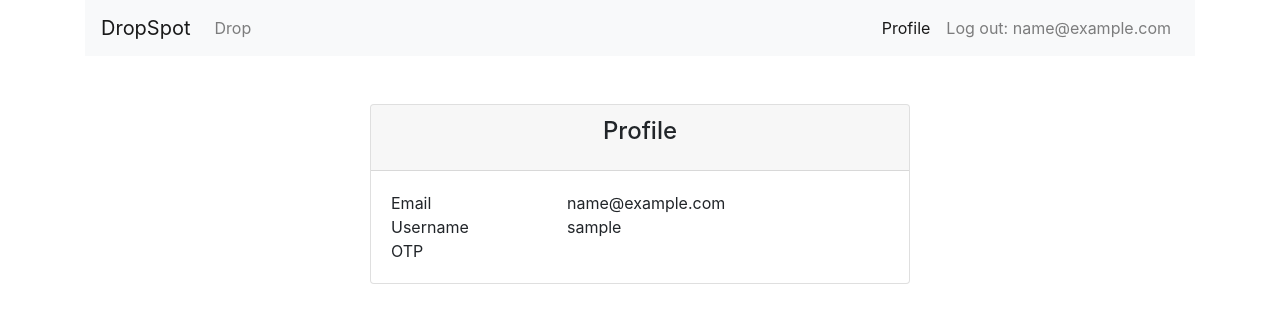
After one commit to LiquidLemon/dropspot, a Flask app: page /profile in a window 1280 px wide. The commit adds this page. Shown: the top 323 px of the page. Run offline with Flask 2, Linux system fonts and the light colour scheme; the visitor is signed in with stand-in values (Sample User, id 1); data comes from the database, SQL or seed files in the repository; some libraries are stand-ins or nearby versions.

```diff
--- a/dropspot/__init__.py
+++ b/dropspot/__init__.py
@@ -1,7 +1,7 @@
 from pathlib import Path
 from flask import Flask
 from flask_sqlalchemy import SQLAlchemy
-from dropspot import auth, drop
+from dropspot import auth, drop, profile
 
 
 def create_app():
@@ -9,6 +9,7 @@ def create_app():
     app.config.from_pyfile("../config.py", silent=True)
     app.register_blueprint(auth.bp)
     app.register_blueprint(drop.bp)
+    app.register_blueprint(profile.bp)
 
     from dropspot.models import db
 
--- a/dropspot/models.py
+++ b/dropspot/models.py
@@ -6,8 +6,10 @@ db = SQLAlchemy()
 
 class User(db.Model):
     id = db.Column(db.Integer, primary_key=True)
+    username = db.Column(db.String(40), index=True, nullable=False)
     email = db.Column(db.String(120), index=True, unique=True, nullable=False)
     password_hash = db.Column(db.String(120), nullable=False)
+    otp_secret = db.Column(db.String(20))
 
     def __repr__(self):
         return "<User {}>".format(self.email)
--- /dev/null
+++ b/dropspot/profile.py
@@ -0,0 +1,25 @@
+from flask import Blueprint, render_template, session
+from flask import current_app as app
+import pyotp
+from dropspot.models import db, User
+
+bp = Blueprint("profile", __name__)
+
+
+@bp.route("/profile")
+def profile():
+    user_id = session.get("user_id")
+    if user_id is None:
+        return redirect("/login")
+
+    user = User.query.get(user_id)
+    otp_secret = user.otp_secret
+
+    totp = pyotp.TOTP(otp_secret)
+    otp_uri = pyotp.totp.TOTP(otp_secret) \
+               .provisioning_uri("drop@spot.com", issuer_name="Drop Spot")
+
+    return render_template("profile.html",
+                           user_email=session.get('user_email'),
+                           otp_uri=otp_uri,
+                           user=user)
--- /dev/null
+++ b/dropspot/static/generateOtpQrcode.js
@@ -0,0 +1,5 @@
+let qr = qrcode(0, "L");
+let url = document.getElementById("noscript-qr-url").innerHTML;
+qr.addData(url);
+qr.make();
+document.getElementById("qr-placeholder").innerHTML = qr.createImgTag(5);
--- a/dropspot/static/updateFileLabel.js
+++ b/dropspot/static/updateFileLabel.js
@@ -1,4 +1,4 @@
 function updateFileLabel(files) {
-  let form = files.length == 1 ? "file" : "files"
+  let form = files.length == 1 ? "file" : "files";
   document.getElementById("files-label").innerHTML = files.length + " " + form + " selected";
 }
--- a/dropspot/templates/base.html
+++ b/dropspot/templates/base.html
@@ -23,7 +23,7 @@
           </li>
         </ul>
       </div>
-      {% if not user %}
+      {% if not user_email %}
       <ul class="navbar-nav">
         <li class="nav-item {{ 'active' if page == 'login' else '' }}">
           <a class="nav-link" href="/login">Log in</a>
@@ -34,8 +34,11 @@
       </ul>
       {% else %}
       <ul class="navbar-nav">
+        <li class="nav-item {{ 'active' if page == 'profile' else '' }}">
+          <a class="nav-link" href="/profile">Profile</a>
+        </li>
         <li class="nav-item {{ 'active' if page == 'login' else '' }}">
-          <a class="nav-link" href="/logout">Log out: {{ user }}</a>
+          <a class="nav-link" href="/logout">Log out: {{ user_email }}</a>
         </li>
       </ul>
       {% endif %}
@@ -54,11 +57,7 @@
     </div>
     <br />
     <br />
-    <div class="row justify-content-center">
-      <div class="col-lg-4">
-        {% block content %}{% endblock %}
-      </div>
-    </div>
+    {% block content %}{% endblock %}
   </div>
 </body>
 
--- /dev/null
+++ b/dropspot/templates/profile.html
@@ -0,0 +1,50 @@
+{% extends 'base.html' %}
+
+{% set page = 'profile' %}
+
+{% block title %}
+Profile
+{% endblock %}
+
+{% block content %}
+<div class="row justify-content-center">
+  <div class="col-lg-6">
+    <div class="card">
+      <div class="card-header">
+        <h4 class="card-title text-center">Profile</h4>
+      </div>
+      <div class="card-body">
+        <div class="row">
+          <div class="col-4">
+            Email
+          </div>
+          <div class="col">
+            {{ user_email }}
+          </div>
+        </div>
+        <div class="row">
+          <div class="col-4">
+            Username
+          </div>
+          <div class="col">
+            {{ user.username }}
+          </div>
+        </div>
+        <div class="row">
+          <div class="col-4">
+            OTP
+          </div>
+          <div class="col">
+            <div id="qr-placeholder"></div>
+            <noscript id="noscript-qr-url">
+              {{ otp_uri }}
+            </noscript>
+          </div>
+        </div>
+      </div>
+    </div>
+  </div>
+</div>
+<script type="text/javascript" src="https://unpkg.com/qrcode-generator@1.4.3/qrcode.js"></script>
+<script src="{{ url_for('static', filename='generateOtpQrcode.js') }}"></script>
+{% endblock %}
```
Also changed, not shown: dropspot/auth.py (+14 -1 lines), dropspot/drop.py (+22 -3 lines), dropspot/templates/drop.html (+14 -2 lines), dropspot/templates/login.html (+6 -2 lines), dropspot/templates/register.html (+11 -0 lines).
